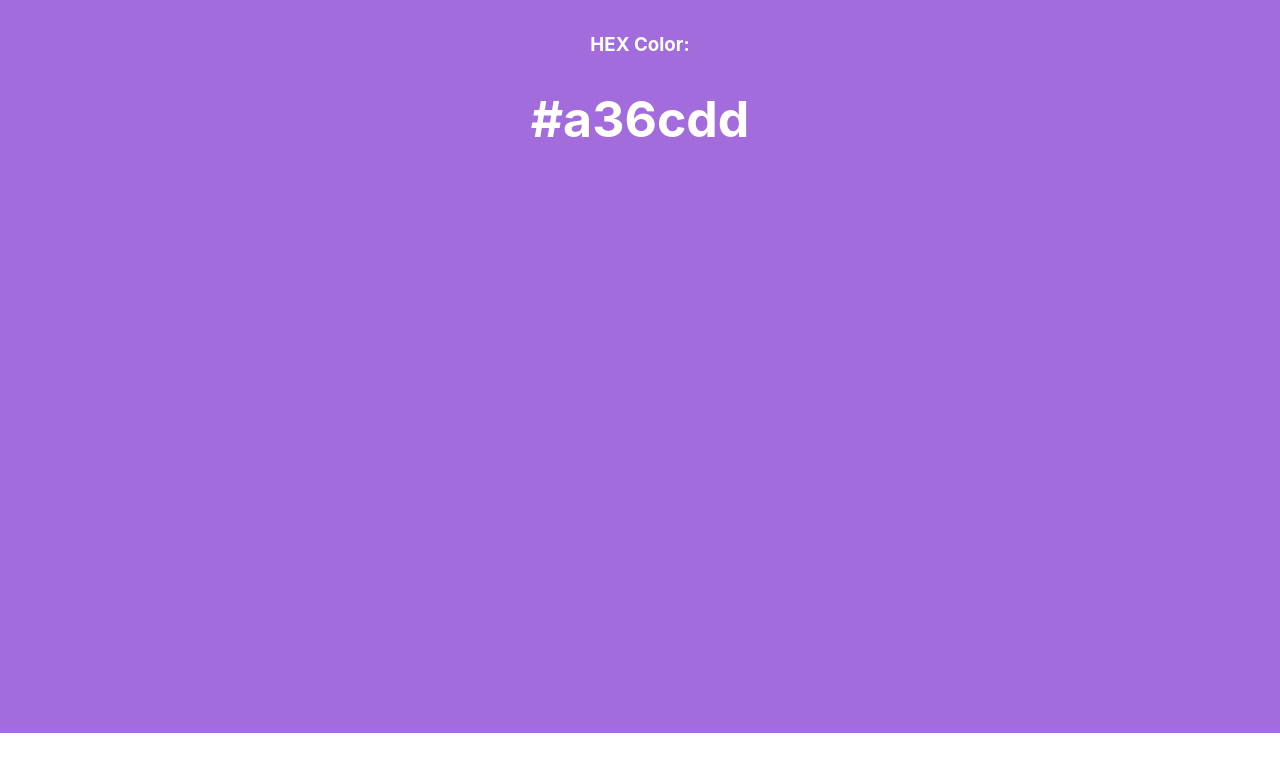
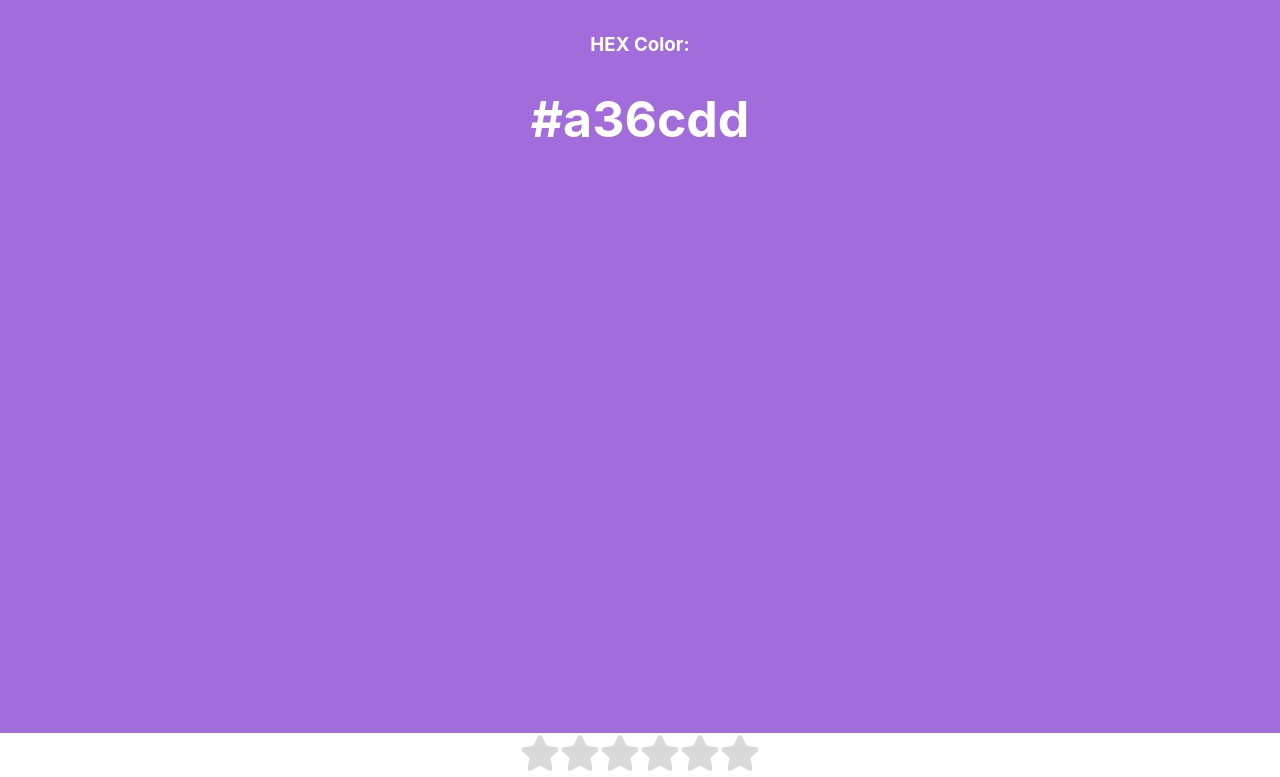
Before and after one commit to CandyPixya/multiple-selection, a React (Create React App) app: page / in a window 1280 px wide. Shown: the part 867-1644 px from the top of the page. Before the commit the page ends 1600 px from the top, so only its background shows below. Built offline with nearby package versions, Linux system fonts and the light colour scheme.

Commit message:
star-rating added

```diff
--- a/package.json
+++ b/package.json
@@ -8,6 +8,7 @@
     "@testing-library/user-event": "^13.5.0",
     "react": "^18.3.1",
     "react-dom": "^18.3.1",
+    "react-icons": "^5.3.0",
     "react-scripts": "5.0.1",
     "web-vitals": "^2.1.4"
   },
--- a/src/App.js
+++ b/src/App.js
@@ -1,6 +1,7 @@
 import Accordian from './components/accordian';
 import './App.css';
 import RandomColor from './components/random-colors';
+import StarRating from "./components/star-rating"
 
 function App() {
   return (
@@ -11,6 +12,9 @@ function App() {
       {/* RandomColor component */}
       <RandomColor />
 
+      {/* Star-Rating Component */}
+      <StarRating numOfStars={6} />
+
     </div>
   );
 }
--- /dev/null
+++ b/src/components/star-rating/index.jsx
@@ -0,0 +1,45 @@
+import "./styles.css"
+import React, { useState } from "react"
+import {FaStar} from 'react-icons/fa'
+
+//it gets numOfStars props to be re-useable
+export default function StarRating({numOfStars = 5}) {
+  const [rating, setRating] = useState(0)
+  const [hover, setHover] = useState(0)
+  //the hover effect makes the user to see how many stars are they clicking befor submiting their rate
+
+  function handleClick(getCurrentIndex) {
+    //when u click on a star u are setting the rating, and when u click on a selected star, it will inactive it and removes the rating
+    setRating(getCurrentIndex === rating ? null : getCurrentIndex)
+    console.log("its clicked")
+  }
+
+  function mouseEnter(getCurrentIndex) {
+    //when u are entering a star o hover on it u r setting hover
+    setHover(getCurrentIndex)
+  }
+
+  function mouseLeave() {
+    //when u leave the stars it should stay on the rating that u have given it
+    setHover(rating)
+  }
+
+  return (
+    <div className="star-rating">
+      {
+        [...Array(numOfStars)].map((_,index) => {
+          //index starts with 0... so we have to add +1 to be user friendly and when they click on 1st star it returns 1 and 2 returns 2.....
+          index += 1
+          return <FaStar
+            className={index <= (hover || rating) ? "active" : "inactive"}
+            key={index}
+            onClick={()=> handleClick(index)}
+            onMouseMove={()=> mouseEnter(index)}
+            onMouseLeave={()=> mouseLeave()}
+            size={40}
+          />
+        })
+      }
+    </div>
+  )
+}
--- /dev/null
+++ b/src/components/star-rating/styles.css
@@ -0,0 +1,7 @@
+.active {
+  color: rgb(255, 213, 0);
+}
+
+.inactive {
+  color: #d9d9d9;
+}
```
Also changed, not shown: 1 other file (tests, documents, lock files or other folders).
